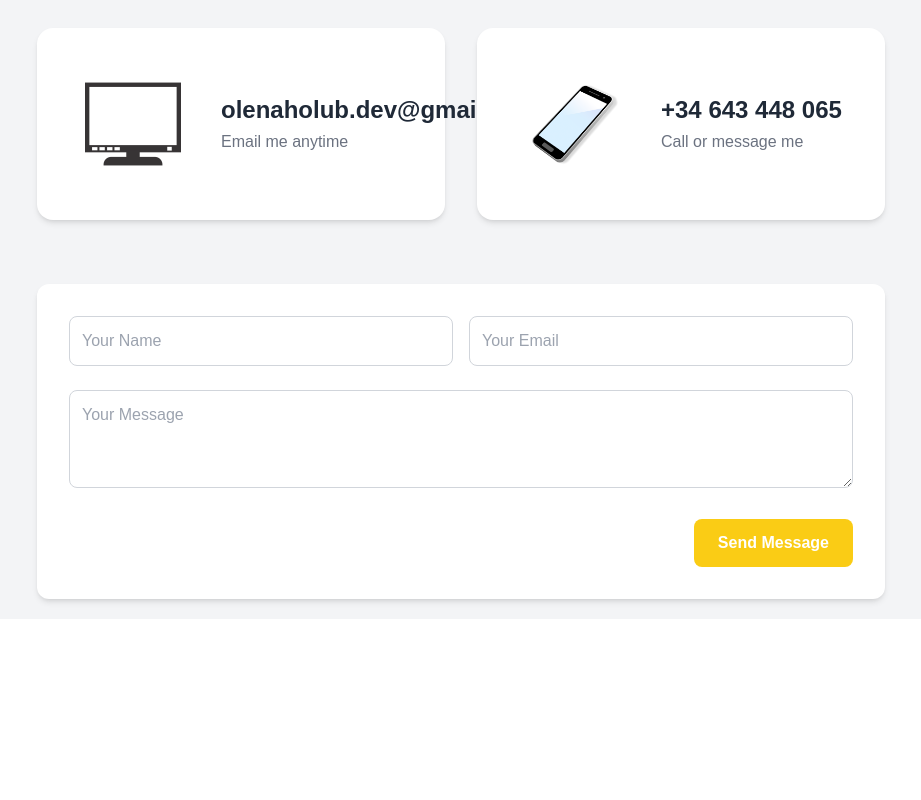
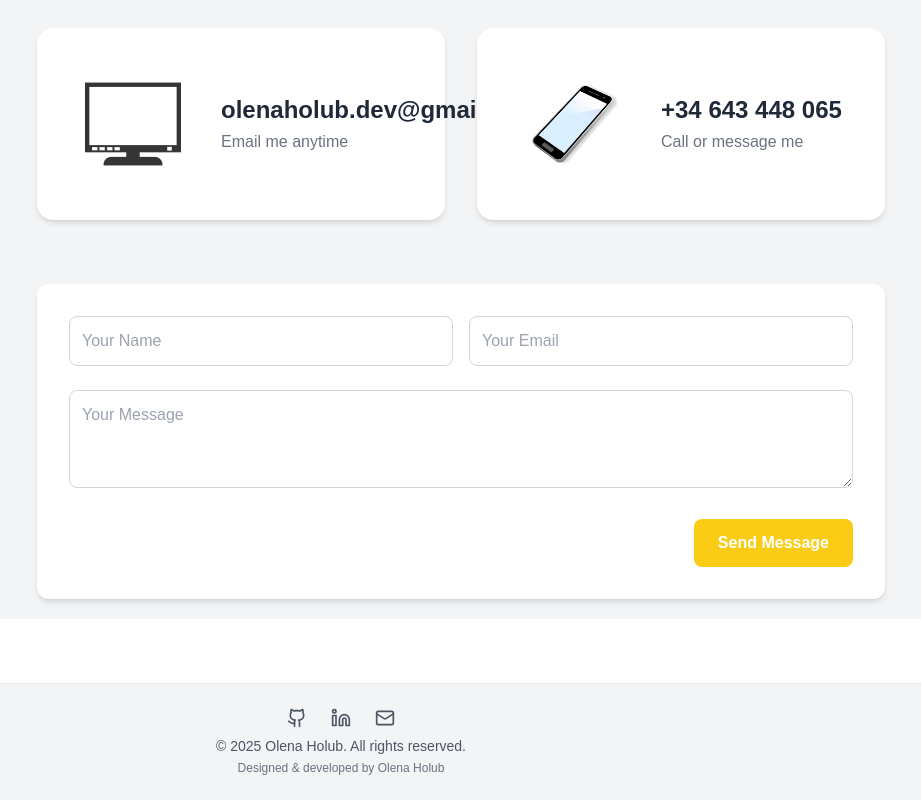
Before and after one commit to OlenaHolu/olena-holub-personal-site, a Next.js app: page / in a window 1280 px wide. Shown: the part 4656-5456 px from the top of the page, without its empty margins (299-1220 px from the left). Before the commit the page ends 5275 px from the top, so only its background shows below. Built offline with nearby package versions, Linux system fonts and the light colour scheme.

Commit message:
Add Footer

```diff
--- /dev/null
+++ b/components/sections/Footer.tsx
@@ -0,0 +1,50 @@
+// components/Footer.tsx
+'use client';
+
+import { Github, Linkedin, Mail } from 'lucide-react';
+
+export default function Footer() {
+  return (
+    <footer className="bg-gray-100 text-gray-600 text-sm mt-16 border-t border-gray-200">
+      <div className="max-w-7xl mx-auto px-4 py-6 flex flex-col items-center space-y-4 sm:space-y-2">
+        {/* Social Icons */}
+        <div className="flex space-x-6">
+          <a
+            href="https://github.com/yourusername"
+            target="_blank"
+            rel="noopener noreferrer"
+            className="hover:text-gray-800 transition"
+            aria-label="GitHub"
+          >
+            <Github size={20} />
+          </a>
+          <a
+            href="https://linkedin.com/in/yourusername"
+            target="_blank"
+            rel="noopener noreferrer"
+            className="hover:text-gray-800 transition"
+            aria-label="LinkedIn"
+          >
+            <Linkedin size={20} />
+          </a>
+          <a
+            href="mailto:olenaholub.dev@gmail.com"
+            className="hover:text-gray-800 transition"
+            aria-label="Email"
+          >
+            <Mail size={20} />
+          </a>
+        </div>
+
+        {/* Footer Text */}
+        <div className="text-center">
+          <p>&copy; {new Date().getFullYear()} Olena Holub. All rights reserved.</p>
+          <p className="text-xs text-gray-500 mt-1">
+  Designed & developed by Olena Holub
+</p>
+
+        </div>
+      </div>
+    </footer>
+  );
+}
--- a/pages/index.tsx
+++ b/pages/index.tsx
@@ -6,6 +6,7 @@
 import Recommendation from '../components/sections/Recommendation';
 import Contact from '../components/sections/Contact';
 import Sidebar from '@/components/Sidebar';
+import Footer from '@/components/sections/Footer';
 
 export default function Home() {
   return (
@@ -84,6 +85,8 @@
       <div className="block lg:hidden">
         <SideIcons />
       </div>
+      <Footer />
     </div>
+
   );
 }
```
